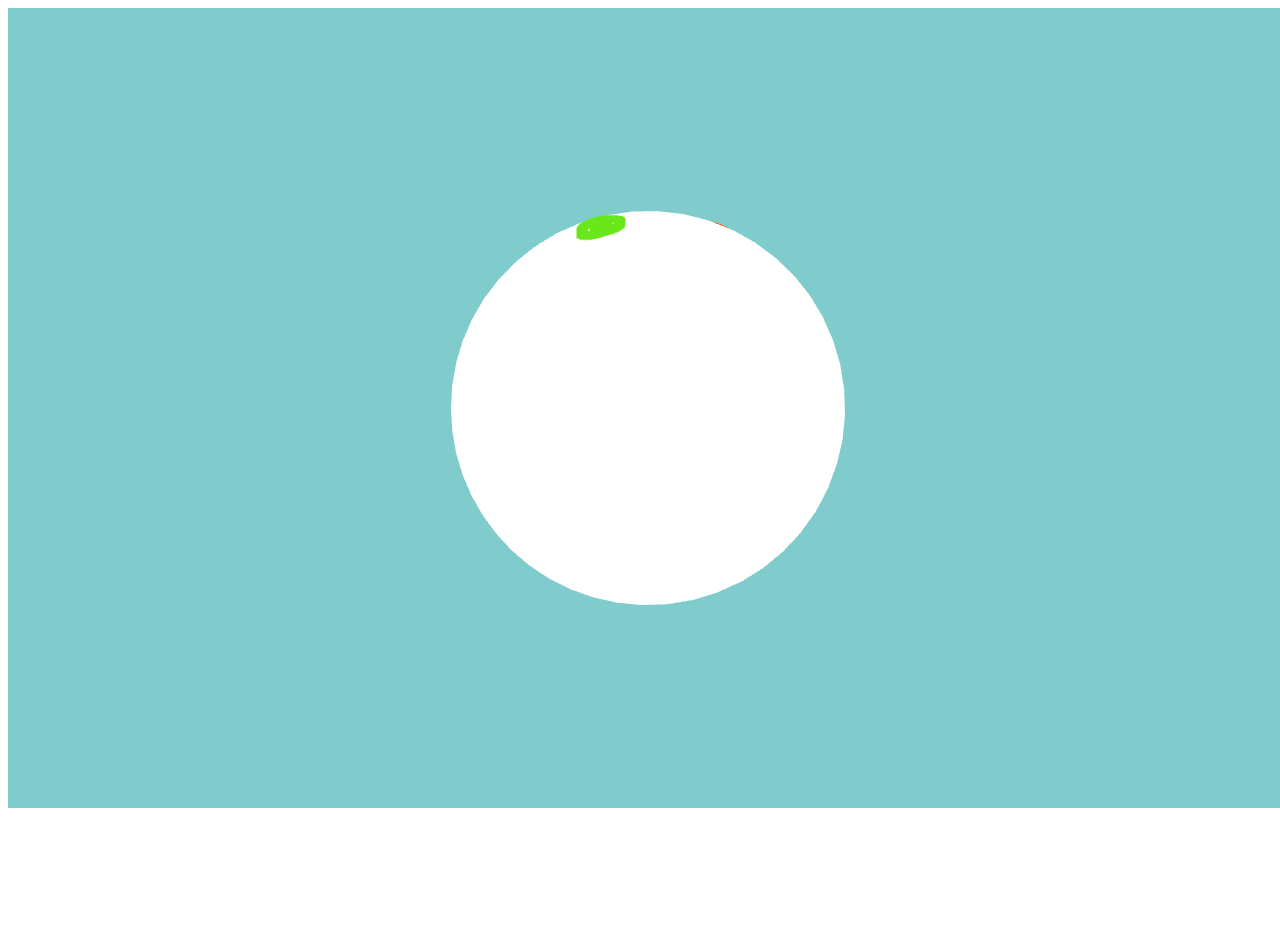
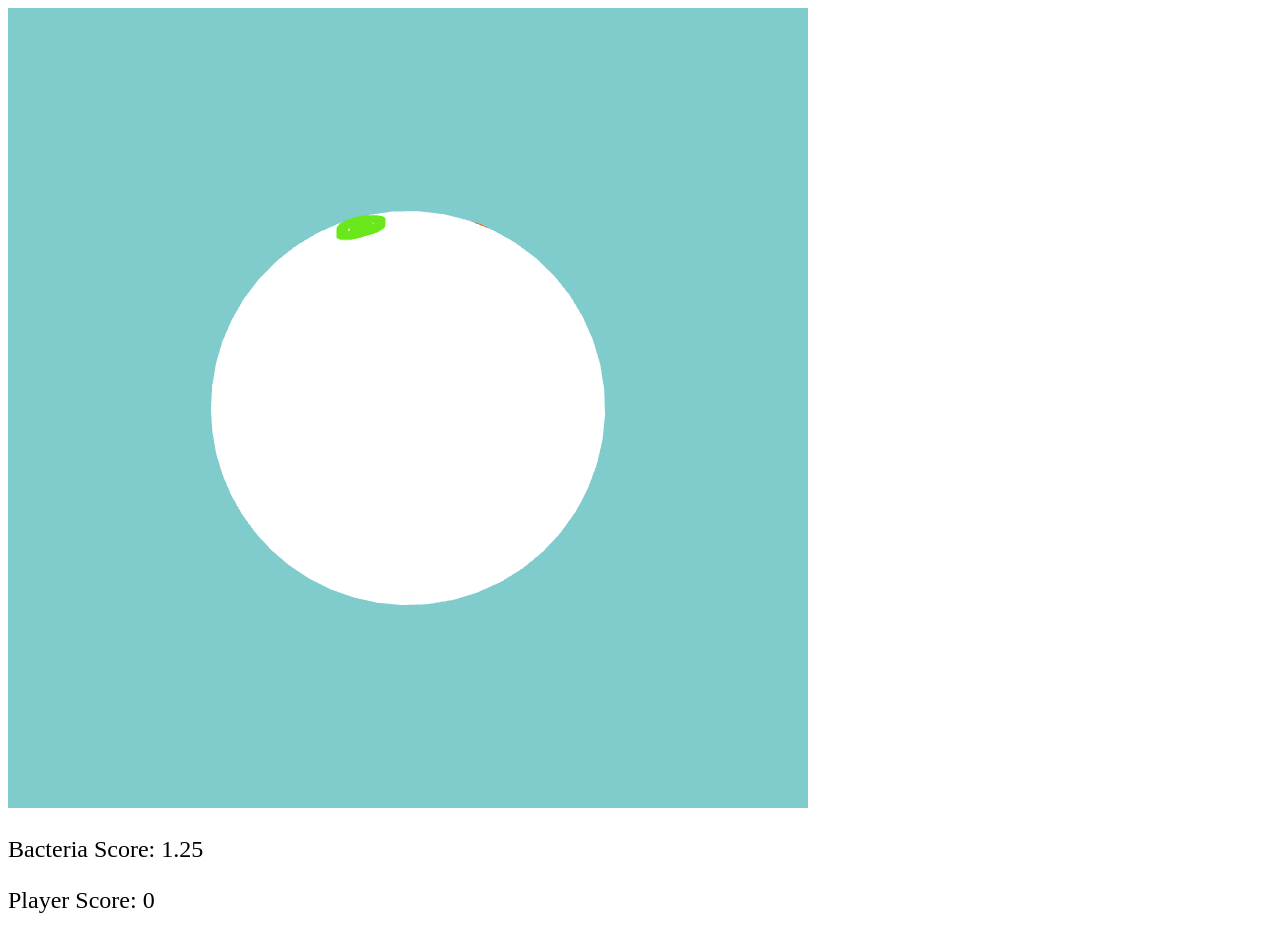
Before and after one commit to HouseMech/COSC414ProjectTwo, a plain HTML site: page index.html in a window 1280 px wide. Before the commit the page ends 820 px from the top, so only its background shows below. Drawn offline with Linux system fonts and the light colour scheme; animation ran at ten frames a second.

Commit message:
Added player and bacteria scoring and winning

```diff
--- a/bacteria.js
+++ b/bacteria.js
@@ -1,15 +1,18 @@
 class Bacteria {
-    constructor(sphere_divisions, radius, rgb, angles) {
+    constructor(sphere_divisions, radius, rgb, angles, fullyGrown) {
       this.divisions = sphere_divisions;
       this.radius = radius;
       this.rgb = rgb;
       this.vertices = [];
       this.indices = [];
       this.colors = [];
-      this.angles = angles
-
+      this.angles = angles;
+      this.fullyGrown = fullyGrown;
     }
 
+    grown(grown) {
+      this.fullyGrown = grown;
+    }
     calculateBacteria(bacteriaSize) {
       var divisions = this.divisions;
       var radius = this.radius;
@@ -68,7 +71,6 @@ class Bacteria {
       }
     }
 
-
   growBacteria(bacteriaSize) {
     //Grow bacteria by increasing the number of vertices that are drawn.
 
@@ -123,4 +125,5 @@ class Bacteria {
         this.vertices[i+2] = newverts[2];
     }
   }
+
 }
--- a/index.html
+++ b/index.html
@@ -9,11 +9,13 @@
     <canvas id="glcanvas" width="800" height="600"></canvas>
 
   <!-- Scripts are below canvas. This ensures that the canvas is always created before canvas functions are called.  -->
-
+  <p id = "bacteriaScore" style="font-size: x-large;">Bacteria Score: 0</p>
+  <p id = "playerScore" style="font-size: x-large;">Player Score: 0</p>
   <!-- keep gl-matrix.js is first in the list so that we can use its 3D functions in other files. -->
     <script src="gl-matrix.js"></script>
     <script src="sphere.js"></script>
     <script src="particle.js"></script>
+    <script src="score.js"></script>
     <script src="bacteria.js"></script>
     <script src="render.js"></script>
     <script src="index.js"></script>
--- a/index.js
+++ b/index.js
@@ -1,5 +1,5 @@
 const { vec2, vec3, mat3, mat4 } = glMatrix;
-
+const numOfBacteria =5;
 var vertexShaderText = [
 'precision mediump float;',
 
@@ -52,8 +52,8 @@ var InitDemo = function() {
 		alert('your browser does not support webgl');
 	}
 
-	canvas.width = window.innerWidth;
-	canvas.height = window.innerHeight;
+	canvas.width = 800; //window.innerWidth;
+	canvas.height = 800; //window.innerHeight;
 	gl.viewport(0,0,canvas.width,canvas.height);
 
 	gl.clearColor(0.5,0.8,0.8,1.0);
@@ -146,11 +146,11 @@ var InitDemo = function() {
 	var allBact = [];
 	var allParticles=[];
 
-	for (let i = 0; i < 5; i++) {
+	for (let i = 0; i < numOfBacteria; i++) {
 		var xRot = Math.random()*360;
 		var yRot = Math.random()*360;
 		var zRot = Math.random()*360;
-		var testBact = new Bacteria(50,1,[Math.random(),Math.random(),Math.random()],[xRot, yRot, zRot]);
+		var testBact = new Bacteria(50,1,[Math.random(),Math.random(),Math.random()],[xRot, yRot, zRot],false);
 		testBact.calculateBacteria(49);
 		allBact.push(testBact);
 	}
@@ -159,6 +159,7 @@ var InitDemo = function() {
 	var index_bufferBact = []
 	var bactSize = 49;
 	var loop = function(time = 0){
+		score(allBact,numOfBacteria);
 		angle = performance.now() / 1000;
 		mat4.fromRotation(rotx,angle,[1,0,0]);
 		mat4.fromRotation(rotz,angle,[0,0,1]);
@@ -172,9 +173,16 @@ var InitDemo = function() {
 			index_bufferBact = buffersBact[2];
 			gl.bindBuffer(gl.ELEMENT_ARRAY_BUFFER, index_bufferBact);
 			gl.drawArrays(gl.POINTS, 0, allBact[i].vertices.length/3);
+			//console.log(bactSize);
 			if(bactSize > 42){
 				allBact[i].growBacteria(bactSize);
+				updateBacteriaScore(0.005);
+			}else{
+				allBact[i].grown(true);
+				//bacteriaFullyGrown(allBact[i]);
+				//console.log(allBact[i].fullyGrown);
 			}
+
 		}
 
 		for (var i = 0; i < allParticles.length; i++) {
@@ -237,7 +245,7 @@ var InitDemo = function() {
 					allParticles.push(testParticle);
 				}
 				allBact.splice(i, 1);
-
+				bacteriaPopped();
 				break;
 			}
 		}
--- /dev/null
+++ b/score.js
@@ -0,0 +1,104 @@
+// Win conditions currently are if score is
+let bacteriaWinAmount = 2;
+let completeCounter = 0;
+let playerKillCount =0;
+
+
+let bacteriaScoreWinAmount = 100;
+let bacteriaWin = false;
+let bacteriaScore =0;
+
+
+let playerScoreWinAmount = 60;
+let playerWin = false;
+let playerScore =0;
+
+
+
+score = function(allBact, numOfBacteria) {
+    playerScoreWinAmount = numOfBacteria*10;
+    bacteriaScoreWinAmount = numOfBacteria*10;
+    if(playerWin&&!bacteriaWin){
+
+        document.getElementById("playerScore").innerHTML = "Player Wins. Score: " + getPlayerScore();
+      // End Game
+      return;
+    }
+
+    if(bacteriaWin){
+        document.getElementById("bacteriaScore").innerHTML = "Bacteria Wins. Score: " + getBacteriaScore();
+        document.getElementById("playerScore").innerHTML = "Player Loses. Score: " + getPlayerScore();
+        // End Game
+        return;
+    }
+
+
+    completeCounter = 0;
+    for(let i=0; i < allBact.length; i++){
+
+        if(allBact[i].fullyGrown){
+            console.log("Bacteria "+ i + "Fully grown:" + allBact[i].fullyGrown);
+        completeCounter++;
+        updateBacteriaScore(5);
+        }
+
+       if(completeCounter >= bacteriaWinAmount){
+        // Bacteria Wins. Pause
+        bacteriaWin = true;
+      }
+
+      if(playerKillCount >= numOfBacteria){
+         // alert("player Wins" + playerKillCount);
+        playerWin = true;
+      }
+     // console.log("Complete Counter:" + completeCounter);
+   }
+  // document.getElementById("playerScore").innerHTML = "Score: 69";
+}
+
+updatePlayerScore = function(amount){
+
+    playerScore += amount;
+    document.getElementById("playerScore").innerHTML = "Player Score: " + getPlayerScore();
+
+    if(playerScore >= playerScoreWinAmount){
+        // Player Wins. Pause
+     document.getElementById("playerScore").innerHTML = "Player Wins. Score: " + getPlayerScore();
+     playerWin = true;
+    }
+}
+
+updateBacteriaScore = function(amount){
+
+    bacteriaScore += amount;
+    document.getElementById("bacteriaScore").innerHTML = "Bacteria Score: " + getBacteriaScore();
+
+    if(bacteriaScore >= bacteriaScoreWinAmount){
+        // Bacteria Wins. Pause
+     document.getElementById("bacteriaScore").innerHTML = "Bacteria Wins. Score: " + getBacteriaScore();
+     bacteriaWin = true;
+    }
+}
+
+getPlayerScore= function(){
+
+    return Math.round(playerScore*100)/100;
+}
+
+getBacteriaScore= function(){
+
+    return Math.round(bacteriaScore*100)/100;
+}
+
+bacteriaPopped = function(){
+    playerKillCount++;
+    updatePlayerScore(10);
+}
+
+bacteriaFullyGrown = function(bacteria){
+    console.log(bacteria.fullyGrowth);
+    if(bacteria.fullyGrowth){
+        console.log("Bacteria "+ "fully grown");
+         completeCounter++;
+    }
+}
```
